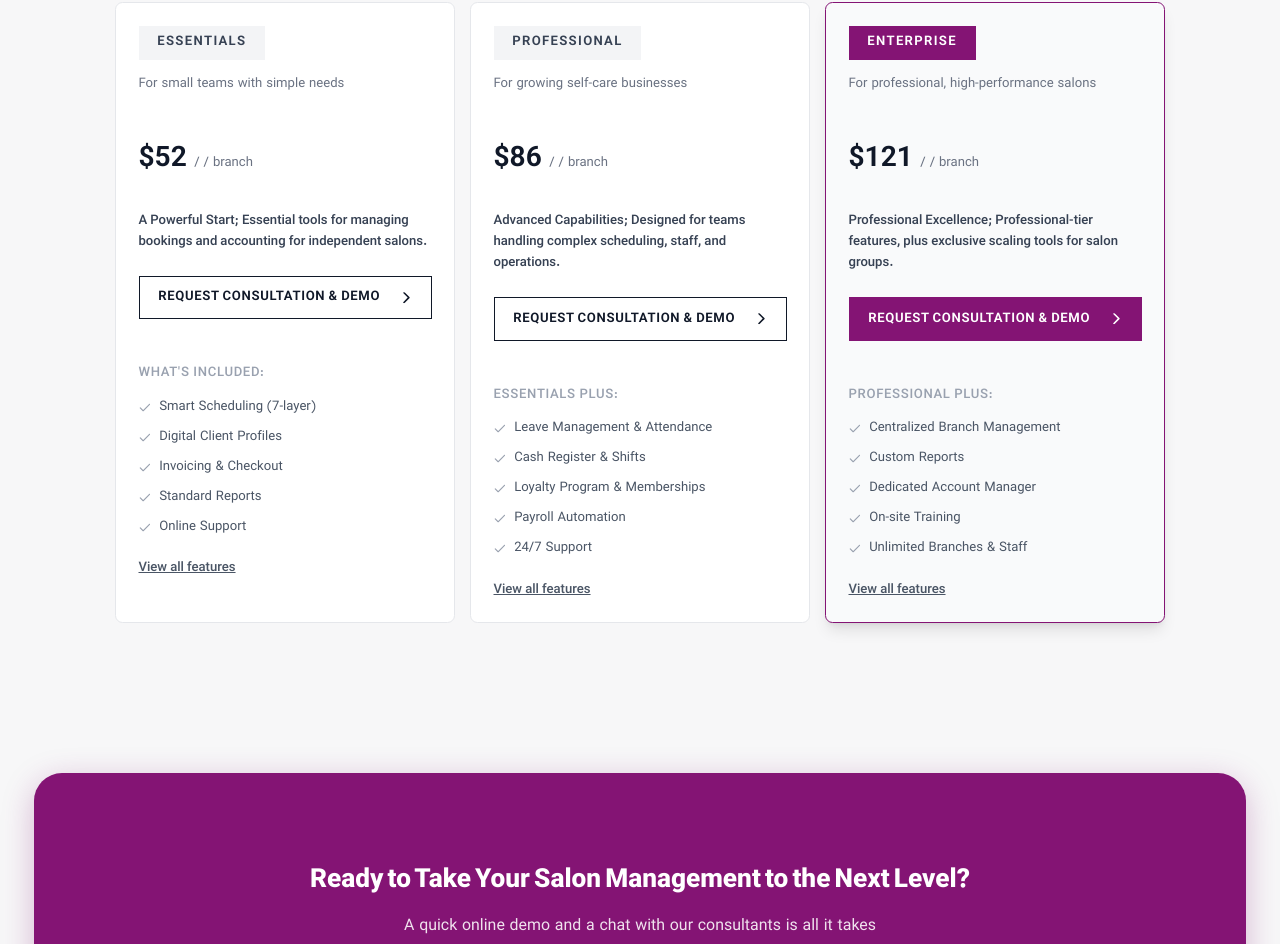
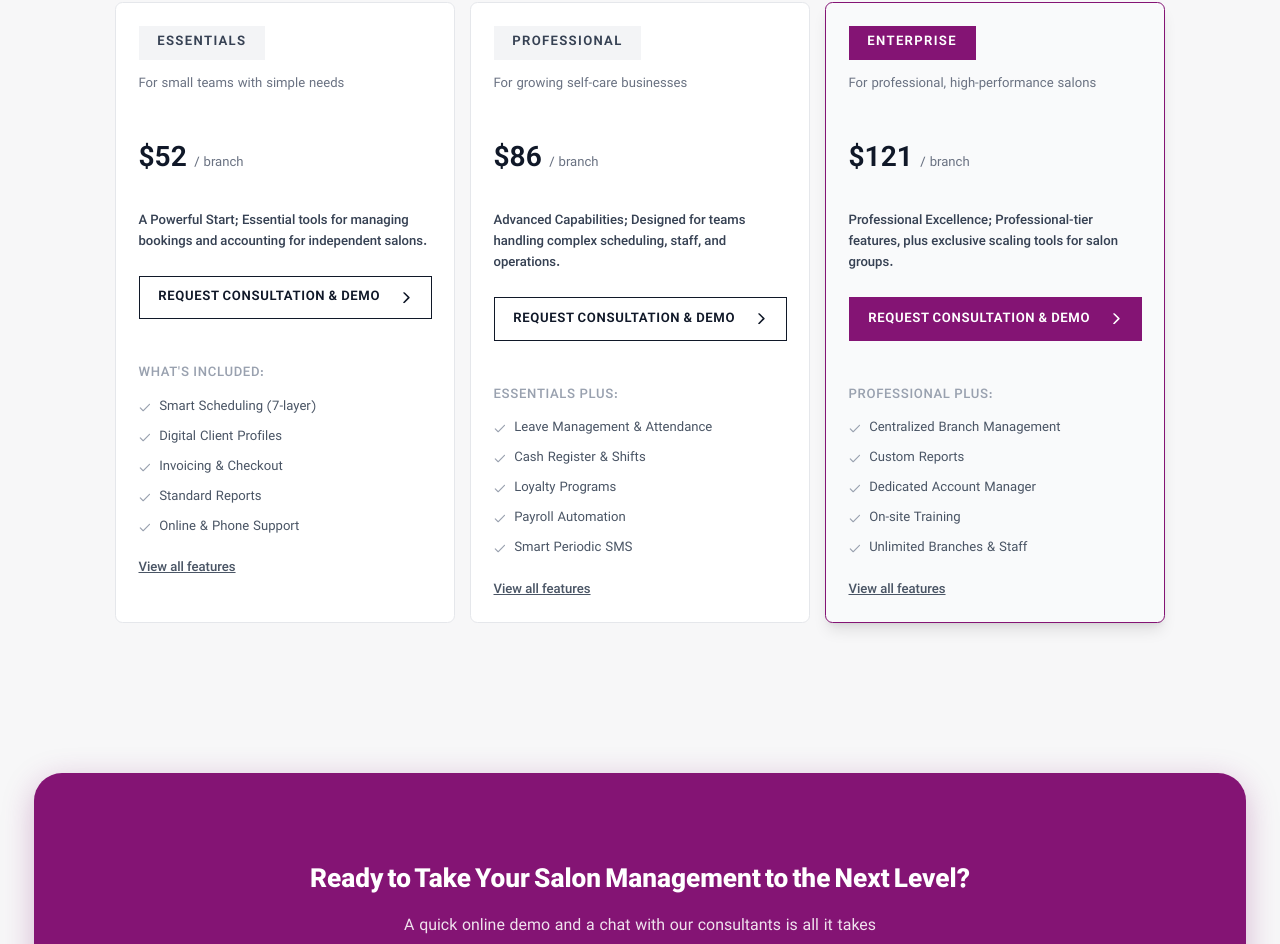
Before and after one commit to mehdijalalii/zimo-frontend, a Next.js app: page /en in a window 1280 px wide. Shown: the part 3580-4524 px from the top of the page. Built offline with nearby package versions, Linux system fonts and the light colour scheme; no server answers.

Commit message:
changes prices

```diff
--- a/src/components/Header.tsx
+++ b/src/components/Header.tsx
@@ -383,7 +383,7 @@ export default function Header({ locale, translations }: HeaderProps) {
             <Link href={getHref(locale, 'pricing')} onClick={() => setMobileMenuOpen(false)}
               className="flex items-center gap-3 py-3 px-4 rounded-xl text-sm font-medium text-gray-700 hover:text-[#841474] hover:bg-gray-50 transition-colors">
               <svg className="size-5 shrink-0 text-gray-400" fill="none" viewBox="0 0 24 24" stroke="currentColor">
-                <path strokeLinecap="round" strokeLinejoin="round" strokeWidth={2} d="M12 8c-1.657 0-3 .895-3 2s1.343 2 3 2 3 .895 3 2-1.343 2-3 2m0-8c1.11 0 2.08.402 2.599 1M12 8V7m0 1v8m0 0v1m0-1c-1.11 0-2.08-.402-2.599-1M21 12a9 9 0 11-18 0 9 9 0 0118 0z" />
+                <path strokeLinecap="round" strokeLinejoin="round" strokeWidth={2} d="M17 9V7a2 2 0 00-2-2H5a2 2 0 00-2 2v6a2 2 0 002 2h2m2 4h10a2 2 0 002-2v-6a2 2 0 00-2-2H9a2 2 0 00-2 2v6a2 2 0 002 2zm7-5a2 2 0 11-4 0 2 2 0 014 0z" />
               </svg>
               {nav.pricing}
             </Link>
--- a/src/components/pricing/PricingCard.tsx
+++ b/src/components/pricing/PricingCard.tsx
@@ -20,7 +20,7 @@ function formatPrice(locale: Locale, price: number): string {
 }
 
 function getPriceLabel(locale: Locale): string {
-  return locale === 'fa' ? 'ازای هر شعبه' : locale === 'tr' ? '/ Şube' : '/ branch';
+  return locale === 'fa' ? 'به ازای هر شعبه' : locale === 'tr' ? '/ Şube' : '/ branch';
 }
 
 type PricingCardTranslations = {
@@ -74,7 +74,7 @@ export default function PricingCard({
         ) : (
           <div className="flex items-baseline gap-2">
             <span className="text-3xl font-bold text-gray-900">{formatPrice(locale, plan.price as number)}</span>
-            <span className="text-sm text-gray-500">/ {getPriceLabel(locale)}</span>
+            <span className="text-sm text-gray-500"> {getPriceLabel(locale)}</span>
           </div>
         )}
       </div>
--- a/src/components/pricing/PricingSection.tsx
+++ b/src/components/pricing/PricingSection.tsx
@@ -269,7 +269,7 @@ export default function PricingSection({
                             </span>
                           )}
                           <span className="text-lg font-extrabold text-gray-900">{formatPrice(locale, displayPrice!)}</span>
-                          <span className="block text-[10px] text-gray-500 mt-0.5">/ {getTablePriceLabel()}</span>
+                          <span className="block text-[10px] text-gray-500 mt-0.5">{getTablePriceLabel()}</span>
                         </div>
                       )}
                     </th>
--- a/src/data/pricing.ts
+++ b/src/data/pricing.ts
@@ -29,7 +29,7 @@ const plans: Record<Locale, Plan[]> = {
       code: 'starter',
       landing_subtitle: 'برای تیم‌های کوچک با نیازهای ساده',
       tagline: 'شروع قدرتمند؛ ابزارهای ضروری برای مدیریت نوبت‌ها و حسابداری سالن‌های مستقل.',
-      price: 2390000,
+      price: 4990000,
       pricing_type: 'fixed',
       is_featured: false,
       ribbon_text: null,
@@ -38,7 +38,7 @@ const plans: Record<Locale, Plan[]> = {
         { text: 'پروفایل دیجیتال مشتری' },
         { text: 'صورت‌حساب و تسویه' },
         { text: 'گزارش‌های استاندارد' },
-        { text: 'پشتیبانی آنلاین' },
+        { text: 'پشتیبانی آنلاین و تلفنی' },
       ],
       comparison_values: {
         branches: { active: false, custom_text: '۱' },
@@ -55,16 +55,16 @@ const plans: Record<Locale, Plan[]> = {
       code: 'professional',
       landing_subtitle: 'برای کسب‌وکارهای در حال رشد',
       tagline: 'فراتر از مدیریت؛ با اتوماسیون هوشمند، تیم خود را هماهنگ کنید و بهره‌وری سالن را به حداکثر برسانید.',
-      price: 3990000,
+      price: 7990000,
       pricing_type: 'fixed',
       is_featured: true,
       ribbon_text: 'محبوب‌ترین',
       features: [
         { text: 'مدیریت مرخصی و حضور' },
         { text: 'صندوق و شیفت' },
-        { text: 'برنامه وفاداری و اشتراک' },
+        { text: 'برنامه‌های وفاداری' },
         { text: 'اتوماسیون حقوق و دستمزد' },
-        { text: 'پشتیبانی ۲۴/۷' },
+        { text: 'پیامک دوره‌ای هوشمند' },
       ],
       comparison_values: {
         branches: { active: false, custom_text: '۳' },
@@ -118,7 +118,7 @@ const plans: Record<Locale, Plan[]> = {
         'Digital Client Profiles',
         'Invoicing & Checkout',
         'Standard Reports',
-        'Online Support',
+        'Online & Phone Support',
       ].map((text) => ({ text })),
       comparison_values: {
         branches: { active: false, custom_text: '1' },
@@ -142,9 +142,9 @@ const plans: Record<Locale, Plan[]> = {
       features: [
         'Leave Management & Attendance',
         'Cash Register & Shifts',
-        'Loyalty Program & Memberships',
+        'Loyalty Programs',
         'Payroll Automation',
-        '24/7 Support',
+        'Smart Periodic SMS',
       ].map((text) => ({ text })),
       comparison_values: {
         branches: { active: false, custom_text: '3' },
@@ -198,7 +198,7 @@ const plans: Record<Locale, Plan[]> = {
         'Dijital Müşteri Profili',
         'Fatura & Ödeme',
         'Standart Raporlar',
-        'Çevrimiçi Destek',
+        'Çevrimiçi & Telefon Desteği',
       ].map((text) => ({ text })),
       comparison_values: {
         branches: { active: false, custom_text: '1' },
@@ -222,9 +222,9 @@ const plans: Record<Locale, Plan[]> = {
       features: [
         'İzin & Devam Yönetimi',
         'Kasa & Vardiyalar',
-        'Sadakat Programı & Üyelikler',
+        'Sadakat Programları',
         'Maaş Otomasyonu',
-        '7/24 Destek',
+        'Akıllı Dönemsel SMS',
       ].map((text) => ({ text })),
       comparison_values: {
         branches: { active: false, custom_text: '3' },
```
